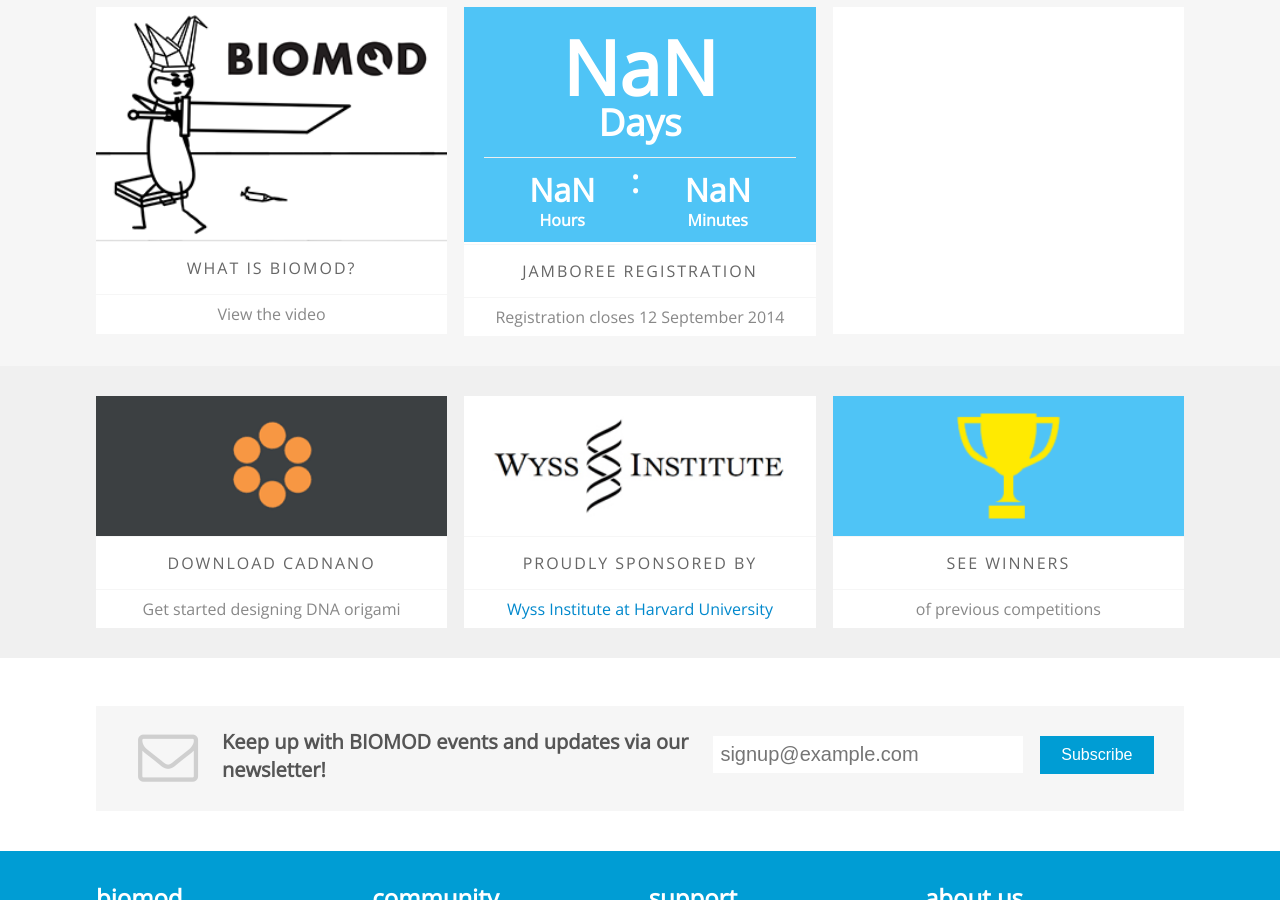
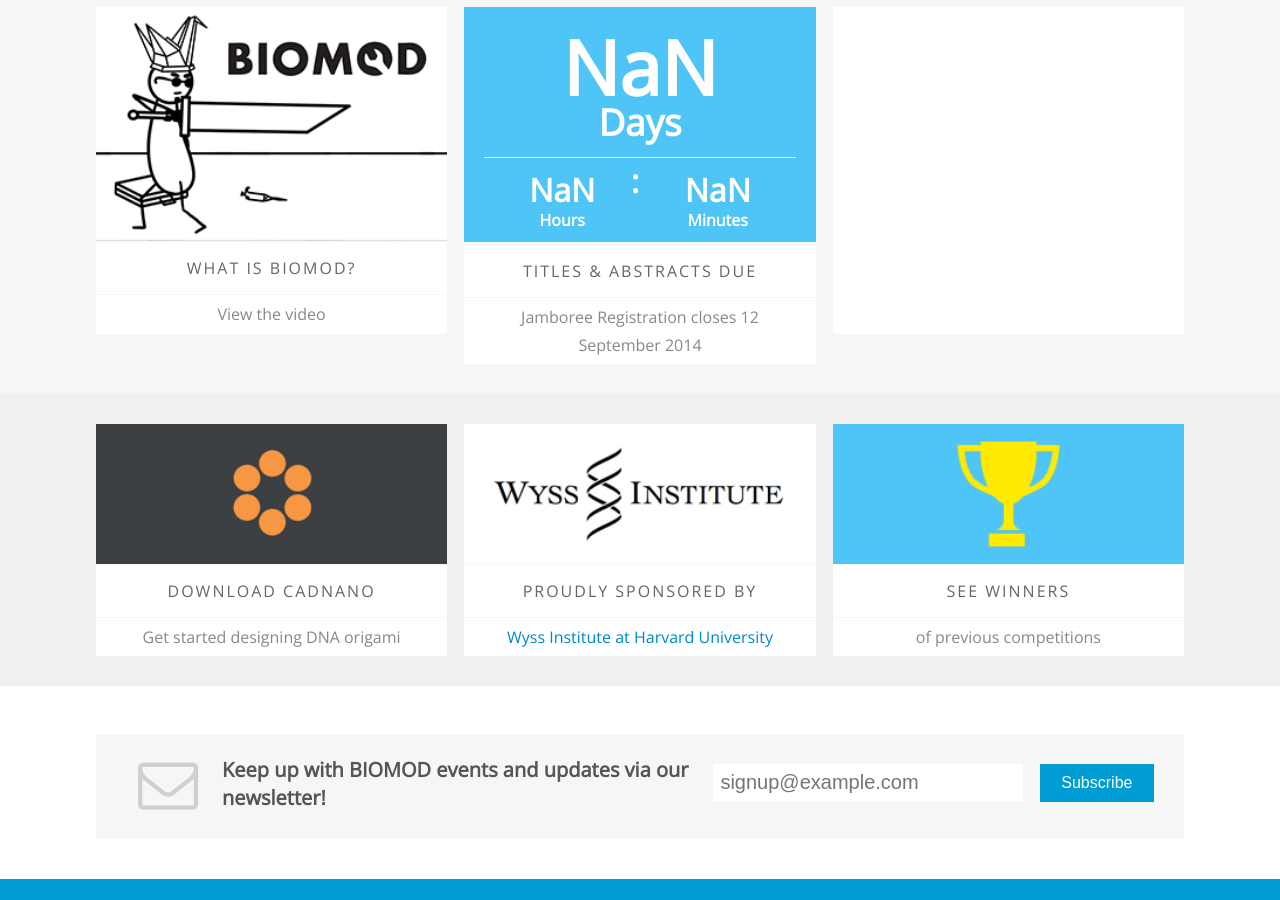
Before and after one commit to sdouglas/biomod, a Jekyll site: the page built from index.html, in a window 1280 px wide and 900 px high, scrolled down 853 px. Built offline with Jekyll 4.4.1, drawn with Linux system fonts in a browser that asks for light colours; nearby versions of some CDN libraries; Markdown is read by kramdown in place of the engine named in the settings.

Commit message:
tweaks to timer text

```diff
--- a/index.html
+++ b/index.html
@@ -83,9 +83,9 @@
                 <p><a href="https://db.tt/p3i2jZAl">schedule &raquo;</a>
                 </div>
             </div>
-                <a class="section-title" href="#">Jamboree Registration</a>
+                <a class="section-title" href="#">Titles & Abstracts Due</a>
                 <div class="section-caption">
-                    Registration closes
+                    Jamboree Registration closes
                     <span>{{ site.upcoming_date | date_to_long_string }}</span>
                     <!-- Jamboree date! ---- November 1st, 2014 / Cambridge, MA -->
                 </div>
```
